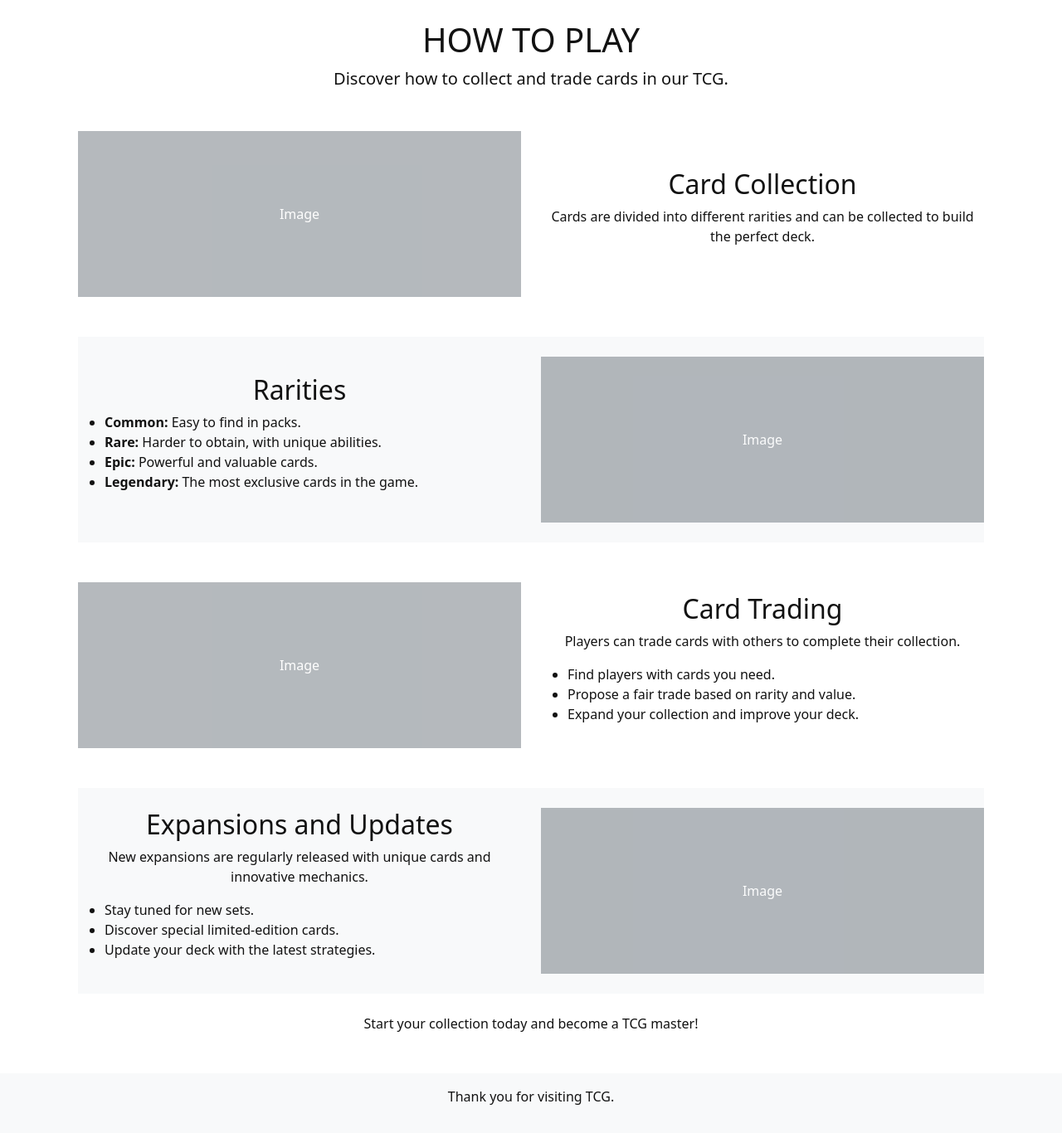
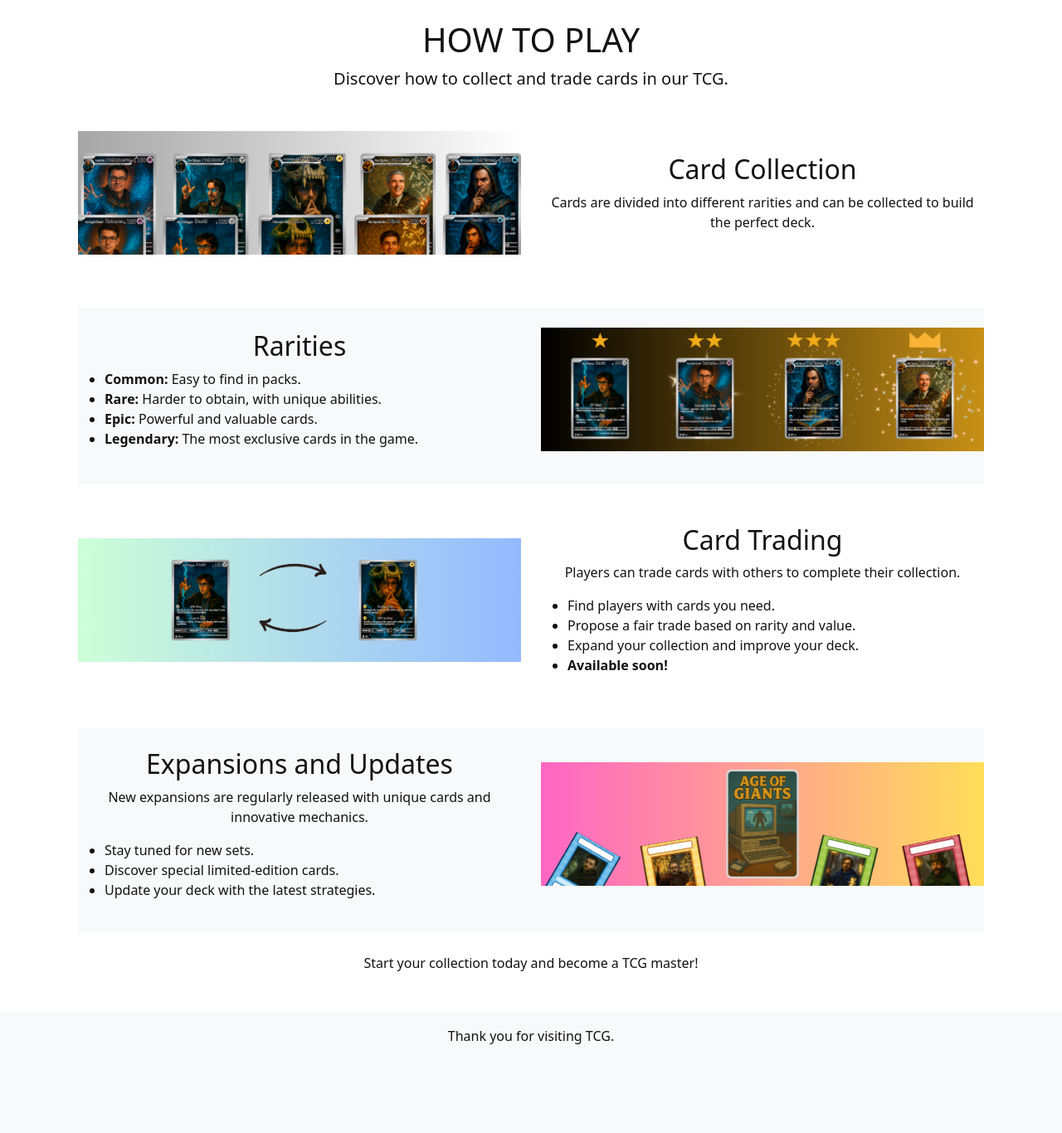
Before and after one commit to nsaadig16/DjangoProjectWeb, a Django app: page /how-to-play/ in a window 1280 px wide. Shown: the part 56-1422 px from the top of the page at 83% size. After the commit the page ends 1315 px from the top, so only its background shows below. Run offline with Django 5.2, Linux system fonts and the light colour scheme.

Commit message:
Update how to play screen

```diff
--- a/WebProjecte/templates/how_to_play.html
+++ b/WebProjecte/templates/how_to_play.html
@@ -1,4 +1,5 @@
 {% extends 'base.html' %}
+{% load static %}
 
 {% block title %}How to Play - TCG{% endblock %}
 
@@ -10,7 +11,7 @@
     <section class="mt-5">
         <div class="row align-items-center">
             <div class="col-md-6">
-                <div class="placeholder bg-secondary text-white d-flex align-items-center justify-content-center" style="width: 100%; height: 200px;">Image</div>
+                <img src="{% static 'how_to_play_1.png' %}" alt="Collection cards" class="img-fluid mb-3">
             </div>
             <div class="col-md-6">
                 <h2>Card Collection</h2>
@@ -22,7 +23,7 @@
     <section class="mt-5 bg-light py-4">
         <div class="row align-items-center">
             <div class="col-md-6 order-md-2">
-                <div class="placeholder bg-secondary text-white d-flex align-items-center justify-content-center" style="width: 100%; height: 200px;">Image</div>
+                <img src="{% static 'how_to_play_2.png' %}" alt="Rarities" class="img-fluid mb-3">
             </div>
             <div class="col-md-6 order-md-1">
                 <h2>Rarities</h2>
@@ -39,7 +40,7 @@
     <section class="mt-5">
         <div class="row align-items-center">
             <div class="col-md-6">
-                <div class="placeholder bg-secondary text-white d-flex align-items-center justify-content-center" style="width: 100%; height: 200px;">Image</div>
+                <img src="{% static 'how_to_play_3.png' %}" alt="Trading" class="img-fluid mb-3">
             </div>
             <div class="col-md-6">
                 <h2>Card Trading</h2>
@@ -48,6 +49,7 @@
                     <li>Find players with cards you need.</li>
                     <li>Propose a fair trade based on rarity and value.</li>
                     <li>Expand your collection and improve your deck.</li>
+                    <li><strong> Available soon!</strong></li>
                 </ul>
             </div>
         </div>
@@ -56,7 +58,7 @@
     <section class="mt-5 bg-light py-4">
         <div class="row align-items-center">
             <div class="col-md-6 order-md-2">
-                <div class="placeholder bg-secondary text-white d-flex align-items-center justify-content-center" style="width: 100%; height: 200px;">Image</div>
+                <img src="{% static 'how_to_play_4.png' %}" alt="Next expansions" class="img-fluid mb-3">
             </div>
             <div class="col-md-6 order-md-1">
                 <h2>Expansions and Updates</h2>
```
Also changed, not shown: WebProjecte/static/.comments/how_to_play_2.png.xml (added), WebProjecte/static/.comments/how_to_play_2_b.png.xml (added), WebProjecte/static/.comments/how_to_play_3.png.xml (added), WebProjecte/static/how_to_play_1.png (added), WebProjecte/static/how_to_play_2.png (added), WebProjecte/static/how_to_play_3.png (added), WebProjecte/static/how_to_play_4.png (added).
